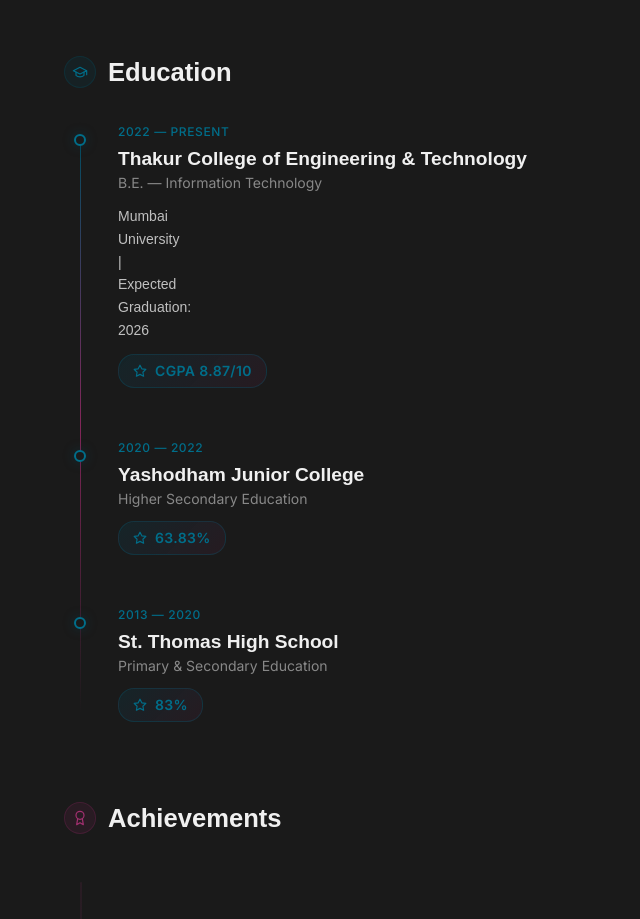
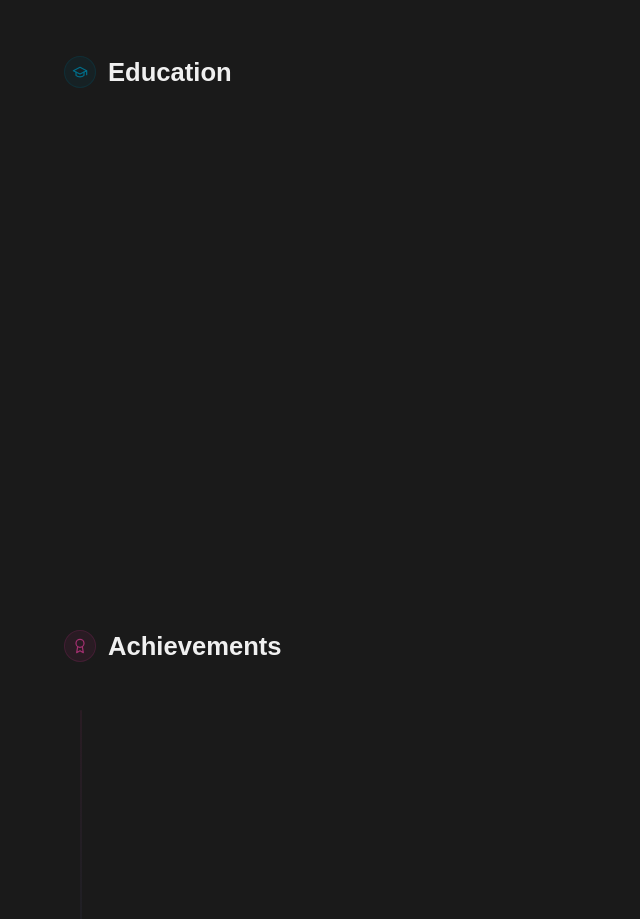
Before and after one commit to aditya-poojary/Portfolio, an Angular app: page / in a window 1280 px wide. Shown: the part 840-1759 px from the top of the page, without its empty margins (0-640 px from the left). Built offline with nearby package versions, Linux system fonts and the light colour scheme; a web font is replaced by a local one.

Commit message:
Change the design of education from timeline effect to a simpler design

```diff
--- a/src/app/components/education/education.component.html
+++ b/src/app/components/education/education.component.html
@@ -1,3 +1,6 @@
+<!-- ══════════════════════════════════════════════════════════
+     EDUCATION — Stacked Glass Cards
+     ══════════════════════════════════════════════════════════ -->
 <div class="mb-20 max-md:mb-16">
   <h3 class="font-heading text-h3 font-semibold text-text-primary mb-10 flex items-center gap-3">
     <span
@@ -20,14 +23,24 @@
     Education
   </h3>
 
-  <!-- Timeline container -->
-  <div class="relative ml-4 max-md:ml-2">
-    <!-- Vertical line -->
+  <!-- Cards stack -->
+  <div class="flex flex-col gap-5">
+    @for (entry of education(); track entry.title; let i = $index) {
       <div
-      class="absolute left-0 top-2 bottom-2 w-px"
+        #eduCard
+        class="edu-card group relative rounded-xl border border-white/[0.04] transition-all duration-300 hover:border-white/[0.08] hover:-translate-y-0.5 overflow-hidden"
+        style="
+          background: linear-gradient(135deg, rgba(34, 34, 34, 0.6), rgba(42, 42, 42, 0.3));
+          backdrop-filter: blur(8px);
+        "
+      >
+        <!-- Top accent line -->
+        <div
+          class="absolute top-0 left-0 right-0 h-px"
           style="
             background: linear-gradient(
-          to bottom,
+              90deg,
+              transparent,
               var(--color-accent-teal),
               var(--color-accent-ruby),
               transparent
@@ -35,67 +48,60 @@
           "
         ></div>
 
-    <!-- Timeline entries -->
-    @for (entry of education(); track entry.title) {
-      <div class="relative flex gap-8 pb-14 last:pb-0 max-md:gap-5">
-        <!-- Dot -->
+        <div class="p-6 max-md:p-5 flex gap-5">
+          <!-- Step indicator -->
           <div
-          class="relative z-10 mt-1.5 shrink-0 w-3 h-3 rounded-full border-2 -ml-[6px]"
+            class="shrink-0 w-10 h-10 rounded-lg flex items-center justify-center font-mono text-sm font-semibold tracking-wider border border-accent-teal/20"
             style="
-            border-color: var(--color-accent-teal-light);
-            background: var(--color-bg-primary);
-            box-shadow: 0 0 12px rgba(0, 77, 97, 0.4);
+              color: var(--color-accent-teal-light);
+              background: rgba(0, 77, 97, 0.1);
             "
-        ></div>
+          >
+            {{ '0' + (i + 1) }}
+          </div>
 
-        <!-- Content card -->
-        <div class="flex-1 -mt-1">
-          <!-- Period label -->
+          <!-- Content -->
+          <div class="flex-1 min-w-0">
+            <!-- Period -->
             <span
-            class="font-label text-xs font-medium tracking-wider text-accent-teal-light uppercase mb-2 block"
+              class="font-label text-xs font-medium tracking-wider text-accent-teal-light uppercase mb-1.5 block"
             >
               {{ entry.period }}
             </span>
 
-          <!-- Title & Subtitle -->
+            <!-- Institution name -->
             <h4 class="font-heading text-h4 font-semibold text-text-primary mb-1">
               {{ entry.title }}
             </h4>
-          <span class="font-label text-sm text-text-muted block mb-3">
+
+            <!-- Subtitle (degree/program) -->
+            <span class="font-label text-sm text-text-muted block">
               {{ entry.subtitle }}
             </span>
 
-          <!-- Description -->
-          <p class="font-body text-sm text-text-secondary leading-relaxed max-w-xl mb-3">
+            <!-- Description (if present) -->
+            @if (entry.description) {
+              <p class="font-body text-sm text-text-secondary leading-relaxed mt-2">
                 {{ entry.description }}
               </p>
+            }
+          </div>
 
-          <!-- Highlight badge -->
-          @if (entry.highlight) {
-            <div
-              class="inline-flex items-center gap-2 px-3.5 py-1.5 rounded-lg font-label text-sm font-semibold tracking-wide"
-              style="
-                background: linear-gradient(135deg, rgba(0, 77, 97, 0.2), rgba(130, 38, 89, 0.12));
-                border: 1px solid rgba(0, 110, 138, 0.25);
-                color: var(--color-accent-teal-light);
-              "
-            >
+          <!-- Academic cap icon (right side) -->
+          <div class="shrink-0 hidden md:flex items-start pt-1">
             <svg
               viewBox="0 0 24 24"
               fill="none"
               stroke="currentColor"
-                stroke-width="2"
+              stroke-width="1.2"
               stroke-linecap="round"
               stroke-linejoin="round"
-                class="w-3.5 h-3.5"
+              class="w-8 h-8 text-white/[0.04] group-hover:text-accent-teal/20 transition-colors duration-500"
             >
-                <polygon
-                  points="12 2 15.09 8.26 22 9.27 17 14.14 18.18 21.02 12 17.77 5.82 21.02 7 14.14 2 9.27 8.91 8.26 12 2"
-                />
+              <path d="M22 10v6M2 10l10-5 10 5-10 5z" />
+              <path d="M6 12v5c3 3 9 3 12 0v-5" />
             </svg>
-              {{ entry.highlight }}
           </div>
-          }
         </div>
       </div>
     }
--- a/src/app/components/education/education.component.ts
+++ b/src/app/components/education/education.component.ts
@@ -1,40 +1,119 @@
-import { ChangeDetectionStrategy, Component, signal } from '@angular/core';
+import {
+  AfterViewInit,
+  ChangeDetectionStrategy,
+  Component,
+  DestroyRef,
+  ElementRef,
+  PLATFORM_ID,
+  QueryList,
+  ViewChildren,
+  inject,
+  signal,
+} from '@angular/core';
+import { isPlatformBrowser } from '@angular/common';
+import gsap from 'gsap';
+import { ScrollTrigger } from 'gsap/ScrollTrigger';
 
 interface EducationEntry {
   period: string;
   title: string;
   subtitle: string;
   description: string;
-  highlight?: string;
 }
 
 @Component({
   selector: 'app-education',
   changeDetection: ChangeDetectionStrategy.OnPush,
   templateUrl: './education.component.html',
+  styles: [
+    `
+      .edu-card {
+        will-change: transform, opacity;
+      }
+
+      @media (prefers-reduced-motion: reduce) {
+        .edu-card {
+          opacity: 1 !important;
+          transform: none !important;
+        }
+      }
+    `,
+  ],
 })
-export class EducationComponent {
+export class EducationComponent implements AfterViewInit {
+  private readonly destroyRef = inject(DestroyRef);
+  private readonly platformId = inject(PLATFORM_ID);
+  private scrollTriggers: ScrollTrigger[] = [];
+
+  @ViewChildren('eduCard', { read: ElementRef })
+  private cardRefs?: QueryList<ElementRef<HTMLElement>>;
+
   protected readonly education = signal<EducationEntry[]>([
     {
       period: '2022 — Present',
       title: 'Thakur College of Engineering & Technology',
       subtitle: 'B.E. — Information Technology',
       description: 'Mumbai University | Expected Graduation: 2026',
-      highlight: 'CGPA 8.87/10',
     },
     {
       period: '2020 — 2022',
       title: 'Yashodham Junior College',
       subtitle: 'Higher Secondary Education',
       description: '',
-      highlight: '63.83%',
     },
     {
       period: '2013 — 2020',
       title: 'St. Thomas High School',
       subtitle: 'Primary & Secondary Education',
       description: '',
-      highlight: '83%',
     },
   ]);
+
+  ngAfterViewInit(): void {
+    if (!isPlatformBrowser(this.platformId)) return;
+
+    gsap.registerPlugin(ScrollTrigger);
+
+    setTimeout(() => {
+      this.setupCardAnimations();
+      ScrollTrigger.refresh();
+    }, 100);
+
+    this.destroyRef.onDestroy(() => {
+      this.scrollTriggers.forEach((st) => st.kill());
+    });
+  }
+
+  private setupCardAnimations(): void {
+    const cards = this.cardRefs?.toArray() ?? [];
+    if (cards.length === 0) return;
+
+    cards.forEach((cardRef, i) => {
+      const el = cardRef.nativeElement;
+
+      // Set initial state
+      gsap.set(el, { autoAlpha: 0, y: 30 });
+
+      // Build animation
+      const tl = gsap.timeline({ paused: true });
+
+      tl.to(el, {
+        autoAlpha: 1,
+        y: 0,
+        duration: 0.6,
+        delay: i * 0.12,
+        ease: 'power3.out',
+      });
+
+      // ScrollTrigger
+      const st = ScrollTrigger.create({
+        trigger: el,
+        start: 'top 88%',
+        onEnter: () => tl.play(),
+        onLeaveBack: () => tl.reverse(),
+      });
+
+      this.scrollTriggers.push(st);
+    });
+  }
 }
```
Lines whose indentation alone changed are shown as unchanged.
